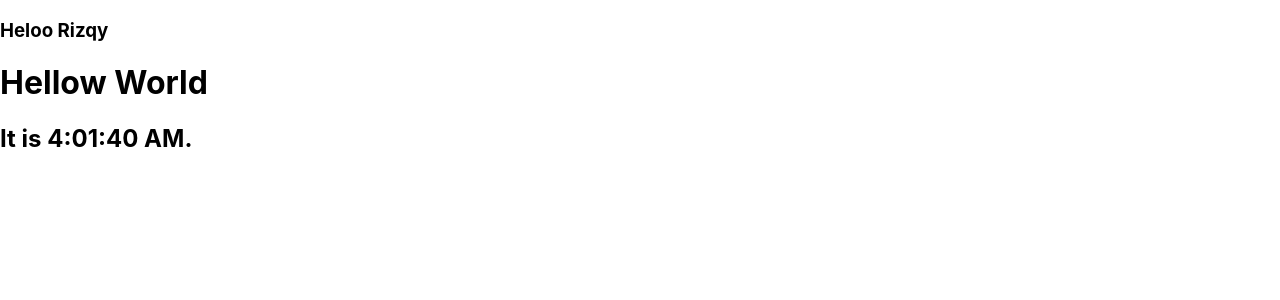
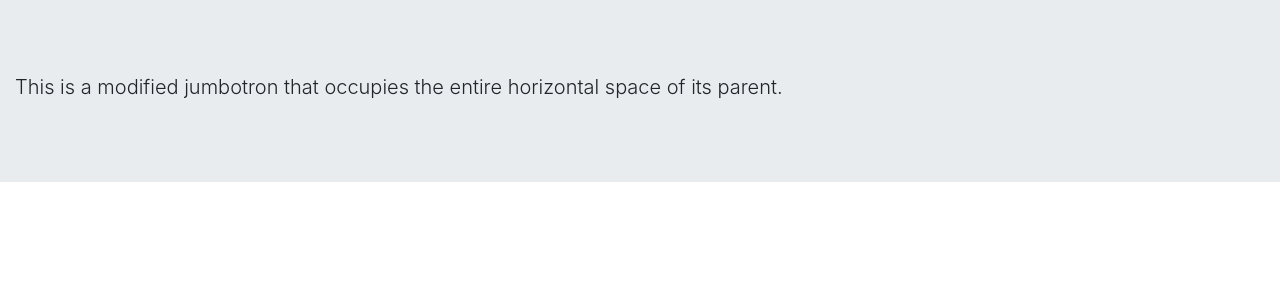
Before and after one commit to MRizqyP/ReactJS, a React (Create React App) app: page / in a window 1280 px wide. Shown: the top 300 px of the page. Built offline with nearby package versions, Linux system fonts and the light colour scheme.

Commit message:
Belum Done

```diff
--- a/public/index.html
+++ b/public/index.html
@@ -10,6 +10,12 @@
       content="Web site created using create-react-app"
     />
     <link rel="apple-touch-icon" href="%PUBLIC_URL%/logo192.png" />
+    <link
+      rel="stylesheet"
+      href="https://stackpath.bootstrapcdn.com/bootstrap/4.4.1/css/bootstrap.min.css"
+      integrity="sha384-Vkoo8x4CGsO3+Hhxv8T/Q5PaXtkKtu6ug5TOeNV6gBiFeWPGFN9MuhOf23Q9Ifjh"
+      crossorigin="anonymous"
+    />
     <!--
       manifest.json provides metadata used when your web app is installed on a
       user's mobile device or desktop. See https://developers.google.com/web/fundamentals/web-app-manifest/
@@ -39,5 +45,20 @@
       To begin the development, run `npm start` or `yarn start`.
       To create a production bundle, use `npm run build` or `yarn build`.
     -->
+    <script
+      src="https://code.jquery.com/jquery-3.4.1.slim.min.js"
+      integrity="sha384-J6qa4849blE2+poT4WnyKhv5vZF5SrPo0iEjwBvKU7imGFAV0wwj1yYfoRSJoZ+n"
+      crossorigin="anonymous"
+    ></script>
+    <script
+      src="https://cdn.jsdelivr.net/npm/popper.js@1.16.0/dist/umd/popper.min.js"
+      integrity="sha384-Q6E9RHvbIyZFJoft+2mJbHaEWldlvI9IOYy5n3zV9zzTtmI3UksdQRVvoxMfooAo"
+      crossorigin="anonymous"
+    ></script>
+    <script
+      src="https://stackpath.bootstrapcdn.com/bootstrap/4.4.1/js/bootstrap.min.js"
+      integrity="sha384-wfSDF2E50Y2D1uUdj0O3uMBJnjuUD4Ih7YwaYd1iqfktj0Uod8GCExl3Og8ifwB6"
+      crossorigin="anonymous"
+    ></script>
   </body>
 </html>
--- a/src/App.js
+++ b/src/App.js
@@ -3,15 +3,15 @@ import React from "react";
 import "./App.css";
 import { Container, Row, Col } from "reactstrap";
 
-import Hello from "./component/hello";
-import Clock from "./component/clock";
-
+import Userprofile from "./component/userprofile";
 function App() {
   return (
-    <Container>
-      <Hello name="Rizqy" />
-      <Clock />
-    </Container>
+    <Userprofile />
+    // <Container>
+    //   <Row>
+
+    //   </Row>
+    // </Container>
   );
 }
 
--- a/src/component/clock.js
+++ /dev/null
@@ -1,33 +0,0 @@
-import React, { Component } from "react";
-
-export default class clock extends Component {
-  constructor(props) {
-    super(props);
-    this.state = { date: new Date() };
-  }
-
-  //set interval akan memanggil update clock 1 detik sekali
-  //set interval pnya nodejs
-  componentDidMount() {
-    this.timerID = setInterval(() => this.updateClock(), 1000);
-  }
-
-  componentWillUnmount() {
-    clearInterval(this.timerID);
-  }
-
-  updateClock() {
-    this.setState({
-      date: new Date()
-    });
-  }
-
-  render() {
-    return (
-      <div>
-        <h1>Hellow World</h1>
-        <h2>It is {this.state.date.toLocaleTimeString()}.</h2>
-      </div>
-    );
-  }
-}
--- a/src/component/hello.js
+++ /dev/null
@@ -1,11 +0,0 @@
-import React from "react";
-
-function hello(props) {
-  return (
-    <div>
-      <h3>Heloo {props.name}</h3>
-    </div>
-  );
-}
-
-export default hello;
--- /dev/null
+++ b/src/component/userprofile.js
@@ -0,0 +1,20 @@
+import React, { Component } from "react";
+import { Jumbotron, Container } from "reactstrap";
+
+export default class userprofile extends Component {
+  render() {
+    return (
+      <div>
+        <Jumbotron fluid>
+          <Container fluid>
+            <h1 className="display-3"></h1>
+            <p className="lead">
+              This is a modified jumbotron that occupies the entire horizontal
+              space of its parent.
+            </p>
+          </Container>
+        </Jumbotron>
+      </div>
+    );
+  }
+}
```
Also changed, not shown: src/component/avatar.js (added, +9 -0 lines).
